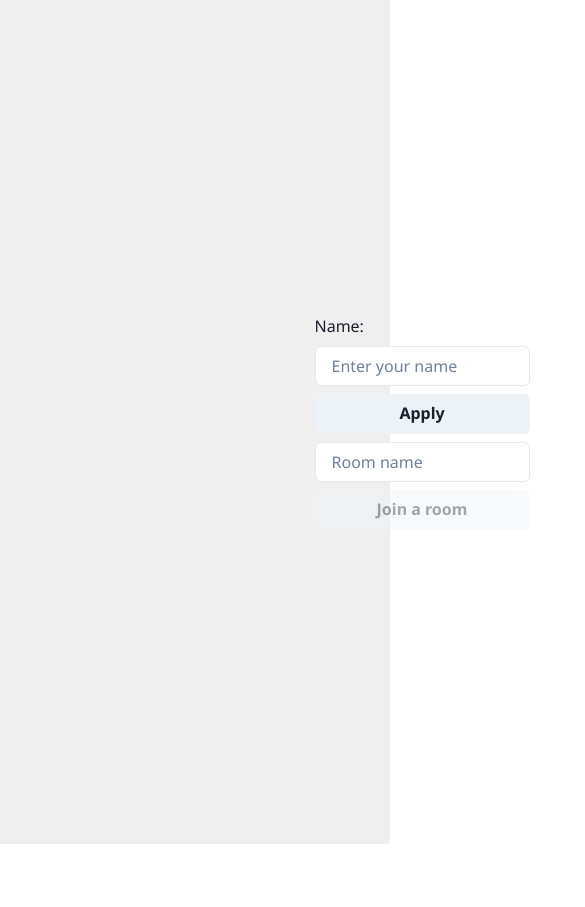
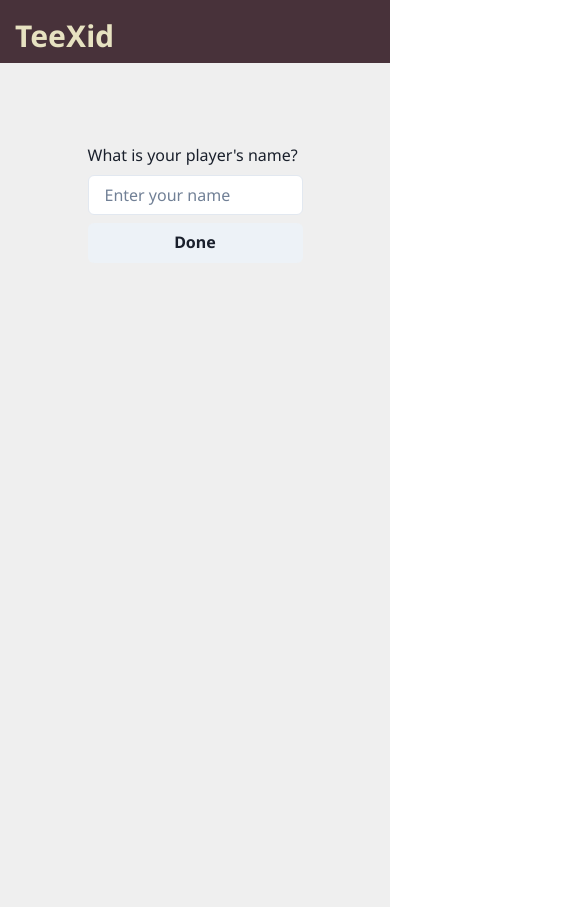
Before and after one commit to maciek-codes/teexid, a React (Create React App) app in the folder app/: page / in a window 390 px wide. Shown: the top 907 px of the page, 585 px wide, since content can reach past the window. Before the commit the page ends 844 px from the top, so only its background shows below. Built offline with nearby package versions, Linux system fonts and the light colour scheme; no server answers.

Commit message:
Layout on mobile, ask for name first

```diff
--- a/app/public/index.html
+++ b/app/public/index.html
@@ -5,10 +5,7 @@
     <link rel="icon" href="%PUBLIC_URL%/favicon.ico" />
     <meta name="viewport" content="width=device-width, initial-scale=1" />
     <meta name="theme-color" content="#000000" />
-    <meta
-      name="description"
-      content="Teexit The game"
-    />
+    <meta name="description" content="TeeXit - the game" />
     <link rel="apple-touch-icon" href="%PUBLIC_URL%/logo192.png" />
     <!--
       manifest.json provides metadata used when your web app is installed on a
--- a/app/src/App.tsx
+++ b/app/src/App.tsx
@@ -9,7 +9,8 @@ import GameRoom from "./GameRoom";
 import { WebSocketContextProvider } from "./contexts/WebsocketContext";
 import CreateRoomButton from "./CreateRoomButton";
 import { ErrorBoundary } from "./ErrorBoundary";
-import { Container } from "@chakra-ui/react";
+import { Box, Container, Flex, Stack } from "@chakra-ui/react";
+import Header from "./components/Header";
 
 // Font awesome icons
 library.add(far);
@@ -28,41 +29,50 @@ const App = () => {
   return (
     <QueryClientProvider client={queryClient}>
       <WebSocketContextProvider>
+        <BrowserRouter>
+          <RoomContextProvider>
             <ErrorBoundary>
+              <Box background="#efefef">
+                <Header />
                 <Container
-            background="#efefef"
-            maxWidth={["900px", "720px", "1600px"]}
-            width="100%"
-            margin="0px 0px"
-            padding="0px"
-            h="calc(100vh)"
+                  h="100vh"
+                  maxW="1366px"
+                  margin="0px auto"
+                  padding={0}
+                  centerContent={true}
                 >
-            <BrowserRouter>
+                  <Box alignSelf="stretch"></Box>
+                  <Stack
+                    maxW="container.xl"
+                    align={"center"}
+                    spacing={{ base: 8, md: 10 }}
+                    py={{ base: 20, md: 28 }}
+                    direction={{ base: "column", md: "row" }}
+                  >
                     <Routes>
                       <Route
                         path="/"
                         element={
-                    <RoomContextProvider>
                           <PlayerContextProvider>
                             <CreateRoomButton />
                           </PlayerContextProvider>
-                    </RoomContextProvider>
                         }
                       />
                       <Route
                         path="/room/:roomId"
                         element={
-                    <RoomContextProvider>
                           <PlayerContextProvider>
                             <GameRoom />
                           </PlayerContextProvider>
-                    </RoomContextProvider>
                         }
                       />
                     </Routes>
+                  </Stack>
+                </Container>
+              </Box>
+            </ErrorBoundary>
+          </RoomContextProvider>
         </BrowserRouter>
-          </Container>
-        </ErrorBoundary>
       </WebSocketContextProvider>
     </QueryClientProvider>
   );
--- a/app/src/CreateRoomButton.tsx
+++ b/app/src/CreateRoomButton.tsx
@@ -47,26 +47,35 @@ const CreateRoomButton: React.FC<CreateRoomButtonProps> = () => {
       flexDirection="column"
       alignItems="center"
       justifyContent="center"
-      width="100vh"
-      height="100vh"
       margin="auto"
     >
       <Stack flexDir="column">
         <PlayerName />
+        {(player?.name ?? "") !== "" && (
+          <Stack px={5}>
+            <Text fontSize="smaller">
+              Enter the room name to start a new room or type in the room name
+              that someone shared with you
+            </Text>
             <Input
               type="text"
               placeholder="Room name"
               background="white"
               onChange={(e) => setRoomIdText(e.target.value)}
             />
+
             <Button
               isLoading={isJoining}
               className="rounded-full bg-purple-700 text-white"
-          isDisabled={roomIdText.trim() === "" || auth.isLoading || isJoining}
+              isDisabled={
+                roomIdText.trim() === "" || auth.isLoading || isJoining
+              }
               onClick={joinRoomClick}
             >
-          Join a room
+              Join or start a room
             </Button>
+          </Stack>
+        )}
         {isJoining ? <Text>Connecting...</Text> : null}
       </Stack>
     </Flex>
--- a/app/src/GameRoom.tsx
+++ b/app/src/GameRoom.tsx
@@ -1,13 +1,11 @@
 import React, { useEffect } from "react";
-import { Link as RouterLink } from "react-router-dom";
-import { Heading, Stack, Text, Link, Box, Flex } from "@chakra-ui/react";
+import { Stack, Text, Link, Box, Flex } from "@chakra-ui/react";
 
 import { GameFeed } from "./GameFeed";
 import { useSocket } from "./contexts/WebsocketContext";
 import { useAuth } from "./hooks/useAuth";
 import { usePlayer } from "./contexts/PlayerContext";
 import { useRoom } from "./contexts/RoomContext";
-import { CopyButton } from "./components/CopyButton";
 
 const GameRoom: React.FC = () => {
   const { sendCommand } = useSocket();
@@ -16,7 +14,6 @@ const GameRoom: React.FC = () => {
   const token = authQuery.data?.token;
   const player = usePlayer();
   const { roomId, joinedState } = useRoom();
-  const { connecting, connected } = useSocket();
 
   useEffect(() => {
     if (joinedState !== "joined" && (player?.name ?? "") !== "") {
@@ -45,39 +42,11 @@ Burnt Umber
 */
   return (
     <Box>
-      <Heading size="xl" pt="10px" background="#48323A" px="0.5em" py="0.25em">
-        <Flex
-          flexDirection="row"
-          alignItems="start"
-          justifyItems="center"
-          justifyContent="space-between"
-        >
-          <Link as={RouterLink} to="/" color="#E7E2C1" mt="2">
-            TeeXid
-          </Link>
-
-          <Text fontSize="md" alignSelf="flex-end" color="white">
-            Room: {roomId} <CopyButton copyText={roomId} />
-          </Text>
-        </Flex>
-      </Heading>
       {joinedState === "joining" ? (
         <Text>Joining the room {roomId}...</Text>
       ) : (
         <GameFeed />
       )}
-
-      <Stack fontSize="3xs" backgroundColor="#f5f5f5">
-        <Text>Debug info</Text>
-        <Text>
-          Connection Status:
-          {connecting ? <> Re-connecting</> : null}
-          {connected ? <> Connected</> : null}
-        </Text>
-        <Text>Room id: {roomId}</Text>
-        <Text>Player id: {player.id}</Text>
-        <Text>Room owner?: {player.isOwner ? "true" : "false"}</Text>
-      </Stack>
     </Box>
   );
 };
--- a/app/src/PlayerName.tsx
+++ b/app/src/PlayerName.tsx
@@ -21,14 +21,14 @@ const PlayerName: React.FC = () => {
 
   return isEditingName ? (
     <Stack>
-      <Text>Name: {value}</Text>
+      <Text>What is your player's name?</Text>
       <Input
         value={value}
         onChange={(e) => setValue(e.currentTarget.value)}
         placeholder="Enter your name"
         background="white"
       />
-      <Button onClick={updateName}>Apply</Button>
+      <Button onClick={updateName}>Done</Button>
     </Stack>
   ) : (
     <Box>
--- a/app/src/components/Header.tsx
+++ b/app/src/components/Header.tsx
@@ -18,9 +18,11 @@ const Header: React.FC = () => {
           TeeXid
         </Link>
 
-        <Text fontSize="md" alignSelf="flex-end" color="white">
-          Room: {roomId} <CopyButton copyText={roomId} />
-        </Text>
+        {roomId !== "" && (
+          <Text fontSize="md" alignSelf="flex-end" color="white">
+            Room: {roomId} <CopyButton copyText={roomId} />
+          </Text>
+        )}
       </Flex>
     </Heading>
   );
--- a/app/src/index.tsx
+++ b/app/src/index.tsx
@@ -17,7 +17,7 @@ root.render(
     <>
       {localStorage.setItem("chakra-ui-color-mode", "light")}
       <ColorModeScript initialColorMode={theme.config.initialColorMode} />
-      <ChakraProvider theme={theme}>
+      <ChakraProvider theme={theme} resetCSS={true}>
         <App />
       </ChakraProvider>
     </>
```
Also changed, not shown: app/src/components/DebugInfo.tsx (added, +26 -0 lines). Lines whose indentation alone changed are shown as unchanged.
